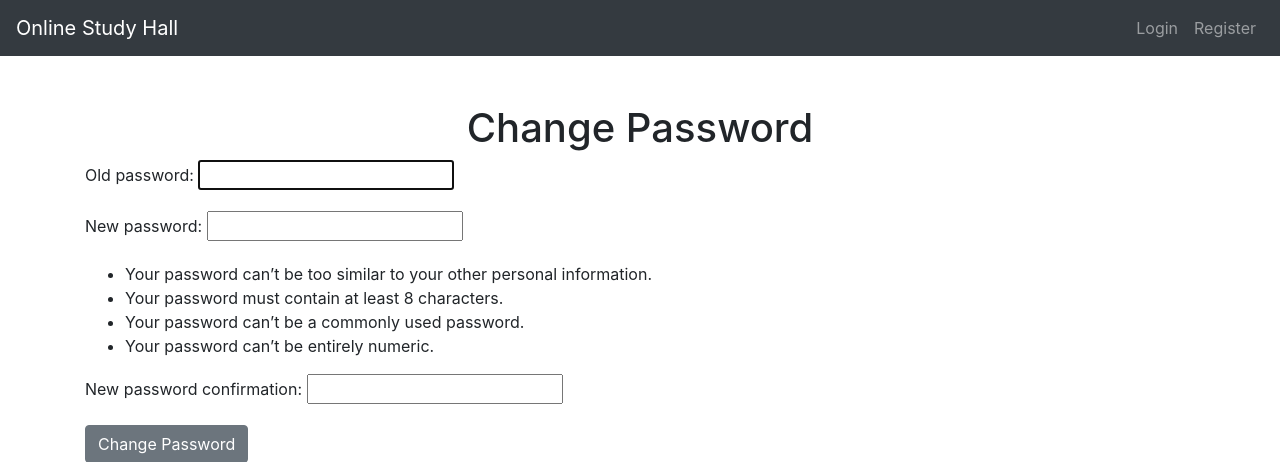
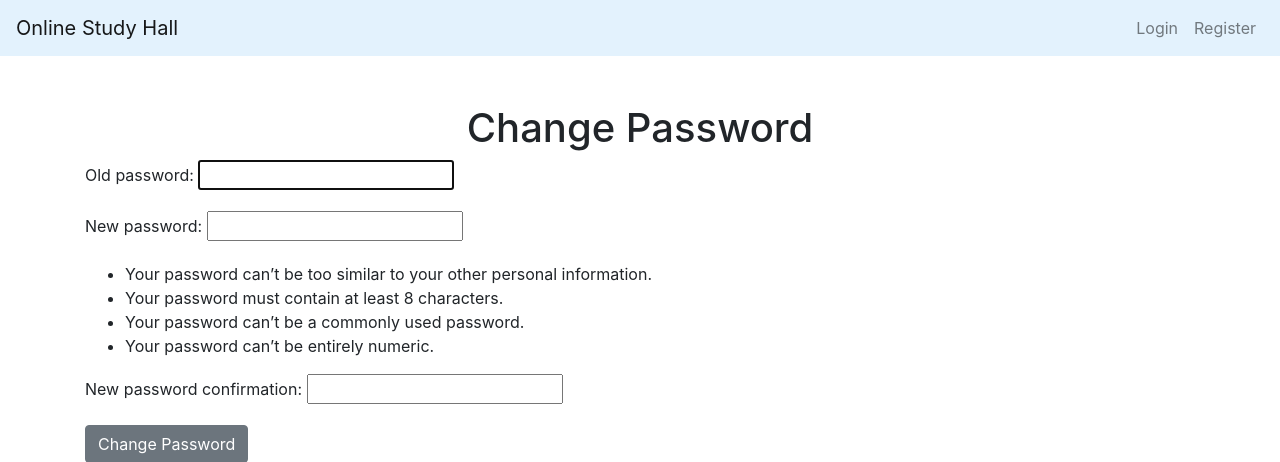
Before and after one commit to okd-hkd/online_study_hall, a Django app: page /change_password/ in a window 1280 px wide. Shown: the top 462 px of the page. Run offline with Django 3.2, Linux system fonts and the light colour scheme; some libraries are stand-ins or nearby versions.

Commit message:
added some words

```diff
--- a/authenticate/templates/authenticate/base.html
+++ b/authenticate/templates/authenticate/base.html
@@ -15,7 +15,7 @@
 </head>
 
 <body>
-  <nav class="navbar navbar-expand-lg navbar-dark bg-dark">
+  <nav class="navbar navbar-expand-lg navbar navbar-light" style="background-color: #e3f2fd;">
     <a class="navbar-brand" href="{% url 'home' %}">Online Study Hall</a>
     <button class="navbar-toggler" type="button" data-toggle="collapse" data-target="#navbarSupportedContent"
       aria-controls="navbarSupportedContent" aria-expanded="false" aria-label="Toggle navigation">
```
